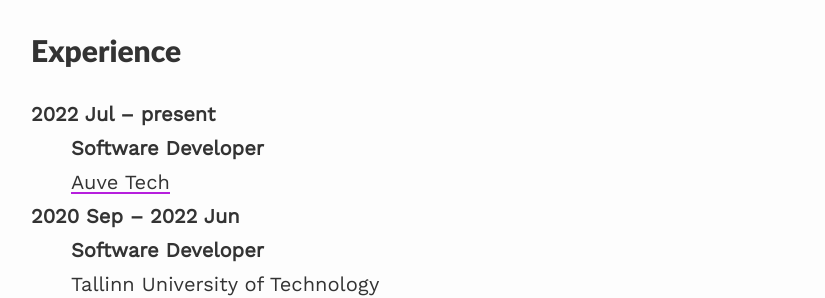
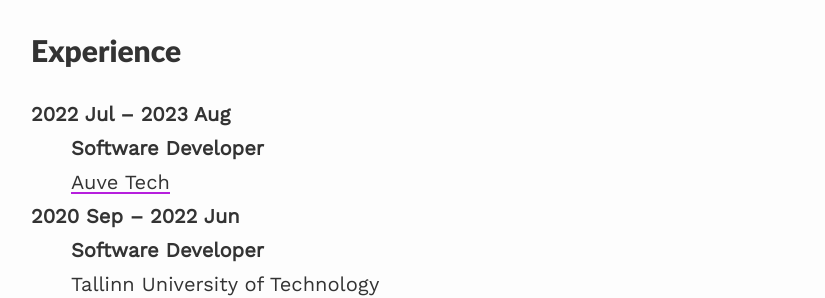
Before and after one commit to sejego/sejego, a Jekyll site: the page built from index.md, in a window 1280 px wide and 900 px high, scrolled down 468 px. Shown: the part 158-456 px from the top of the window, without its empty margins (209-1034 px from the left). Built offline with Jekyll 4.4.1, drawn with Linux system fonts in a browser that asks for light colours; nearby versions of some CDN libraries.

Commit message:
change job year

```diff
--- a/index.md
+++ b/index.md
@@ -16,7 +16,7 @@ Let's [connect](#contact) and explore how my expertise can elevate your projects
 
 ## Experience
 
-**2022 Jul – present**
+**2022 Jul – 2023 Aug**
 :   **Software Developer**
 :   [Auve Tech](https://auve.tech/){:target="_blank"}
 
```
